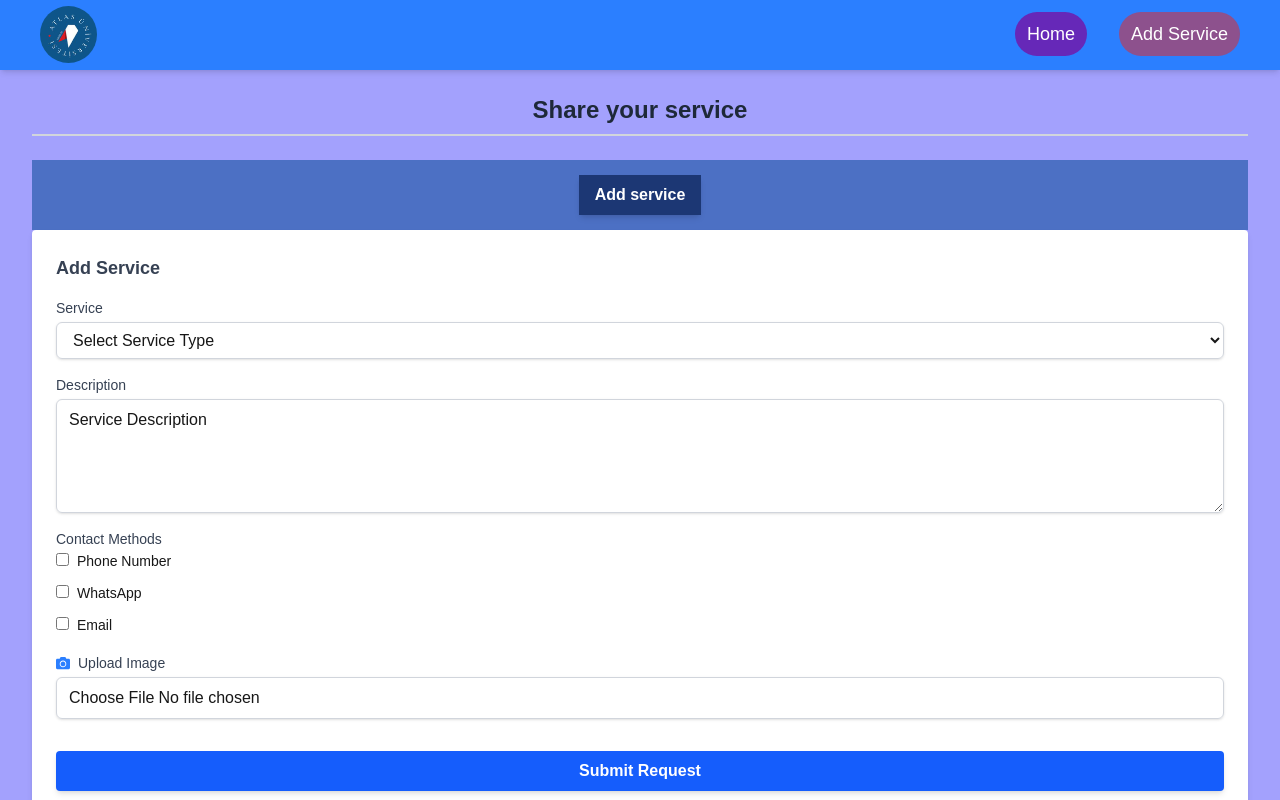
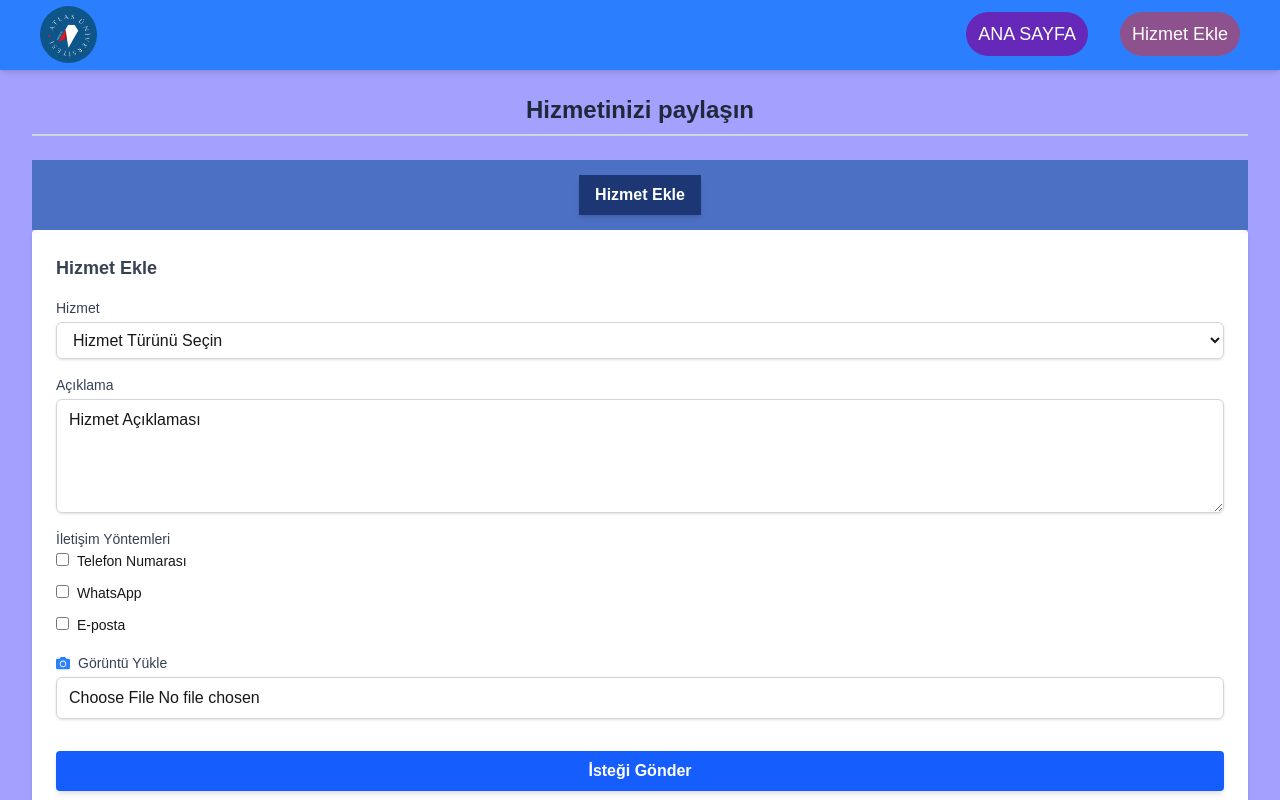
Before and after one commit to RAMADAN-MAHDY/village_services, a Next.js app: page /add-service in a window 1280 px wide. Shown: the top 800 px of the page. Built offline with nearby package versions, Linux system fonts and the light colour scheme.

Commit message:
feat: Localize application text to Turkish for improved accessibility

```diff
--- a/src/app/add-service/page.tsx
+++ b/src/app/add-service/page.tsx
@@ -11,7 +11,7 @@ export default function AddServicePage() {
 
   return (
     <div className='h-[100vh]'>
-      <SectionTitle title="Share your service" />
+      <SectionTitle title="Hizmetinizi paylaşın" />
       <div className={`flex justify-center items-center h-[70px] bg-[#3d69bbda] text-white py-3 space-x-4`}>
         <button
           className="px-4 py-2 relative bg-blue-600 hover:bg-blue-700 group text-white font-semibold rounded shadow-md transition duration-300"
@@ -20,8 +20,7 @@ export default function AddServicePage() {
             // setShowHelpForm(false);
           }}
         >
-              <span className="relative z-10"> Add service</span>
-
+<span className="relative z-10">Hizmet Ekle</span>
               <span className={`absolute inset-0 bg-[#1c3774] scale-x-0 ${showServiceForm && "scale-x-100"} origin-right  transition-transform duration-500 ease-in-out`}></span>
 
         </button>
--- a/src/components/Forms/AddServiceForm.tsx
+++ b/src/components/Forms/AddServiceForm.tsx
@@ -15,7 +15,7 @@ const AddServiceForm: React.FC<{
   }) => void;
 }> = ({ onSubmit }) => {
 
-  const [description, setDescription] = useState("Service Description");
+  const [description, setDescription] = useState("Hizmet Açıklaması");
   const [image, setImage] = useState<File>();
   const [phone, setPhone] = useState("");
   const [category, setCategory] = useState("");
@@ -27,15 +27,9 @@ const AddServiceForm: React.FC<{
 const [successMessage, setSuccessMessage] = useState<boolean>(false);
 
   const categories = [
-    "Restaurants",
-    "Medical Services",
-    "Technical Services",
-    "Handicrafts",
-    "Freelance Work",
-    "Delivery",
-    "Workshops",
-    "Education",
-    "Other",
+    "Fazla Gıdayı Paylaşın",
+    "Gönüllü Teslimat",
+
   ];
 
   const handleContactMethodChange = (method: string) => {
@@ -50,32 +44,32 @@ const [successMessage, setSuccessMessage] = useState<boolean>(false);
     e.preventDefault();
     setloading(true);
 
-    // تحقق من وجود طريقة واحدة على الأقل للتواصل
+    // En az bir iletişim yöntemi seçildiğinden emin olun
     if (
       !contactMethods.includes("phone") &&
       !contactMethods.includes("whatsapp") &&
       !contactMethods.includes("email")
     ) {
-      alert("You must select at least one contact method (Phone, WhatsApp, or Email).");
+      alert("En az bir iletişim yöntemi seçmelisiniz (Telefon, WhatsApp veya E-posta).");
       setloading(false);
       return;
     }
 
-    // التحقق من صحة الرقم التركي
+    // Türk telefon numarasının geçerliliğini kontrol et
     const turkishPhoneRegex = /^(?:\+90|0)?\d{10}$/;
     if (contactMethods.includes("phone") && !turkishPhoneRegex.test(phone)) {
-      alert("Please enter a valid Turkish phone number (e.g., +905xxxxxxxxx or 05xxxxxxxxx).");
+      alert("Lütfen geçerli bir Türk telefon numarası girin (ör. +905xxxxxxxxx veya 05xxxxxxxxx).");
       setloading(false);
       return;
     }
 
     if (contactMethods.includes("whatsapp") && !turkishPhoneRegex.test(whatsapp)) {
-      alert("Please enter a valid Turkish WhatsApp number (e.g., +905xxxxxxxxx or 05xxxxxxxxx).");
+      alert("Lütfen geçerli bir Türk WhatsApp numarası girin (ör. +905xxxxxxxxx veya 05xxxxxxxxx).");
       setloading(false);
       return;
     }
 
-    const finalCategory = category === "Other" ? customCategory : category;
+    const finalCategory = category === "Diğer" ? customCategory : category;
 
     const formData = new FormData();
     formData.append("description", description);
@@ -85,19 +79,19 @@ const [successMessage, setSuccessMessage] = useState<boolean>(false);
     formData.append("whatsapp", whatsapp);
     formData.append("email", email);
     if (image) {
-      formData.append("image", image); // إرسال الصورة كملف
+      formData.append("image", image); // Görüntüyü dosya olarak gönder
     }
 
     try {
       const response = await fetch("/api/Providingservice", {
         method: "POST",
-        body: formData, // إرسال البيانات كـ FormData
+        body: formData, // Verileri FormData olarak gönder
       });
 
       if (response.ok) {
         const result = await response.json();
-        console.log("Request submitted successfully:", result);
-        // Reset form fields
+        console.log("İstek başarıyla gönderildi:", result);
+        // Form alanlarını sıfırla
         setDescription("");
         setImage(undefined);
         setPhone("");
@@ -109,39 +103,30 @@ const [successMessage, setSuccessMessage] = useState<boolean>(false);
         setloading(false);
         setSuccessMessage(true);
       } else {
-        console.error("Failed to submit request:", await response.json());
+        console.error("İstek gönderilemedi:", await response.json());
       }
     } catch (error) {
-      console.error("Error submitting request:", error);
+      console.error("İstek gönderilirken hata oluştu:", error);
     }
   };
-
-//   const toBase64 = (file: File): Promise<string> => {
-//     return new Promise((resolve, reject) => {
-//       const reader = new FileReader();
-//       reader.readAsDataURL(file);
-//       reader.onload = () => resolve(reader.result as string);
-//       reader.onerror = (error) => reject(error);
-//     });
-//   };
 
   return (
     <form
       onSubmit={handleSubmit}
       className="flex flex-col overflow-auto space-y-4 bg-white p-6 rounded shadow-md max-h-[80vh]"
     >
-      <h2 className="text-lg font-bold text-gray-700">Add Service</h2>
+      <h2 className="text-lg font-bold text-gray-700">Hizmet Ekle</h2>
 
-      {/* category select */}
+      {/* Kategori seçimi */}
       <div>
-        <label className="block text-sm font-medium text-gray-700">Service</label>
+        <label className="block text-sm font-medium text-gray-700">Hizmet</label>
         <select
           value={category}
           onChange={(e) => setCategory(e.target.value)}
           className="mt-1 block w-full px-3 py-2 border border-gray-300 rounded-md shadow-sm focus:outline-none focus:ring-blue-500 focus:border-blue-500"
           required
         >
-          <option value="">Select Service Type</option>
+          <option value="">Hizmet Türünü Seçin</option>
           {categories.map((cat) => (
             <option key={cat} value={cat}>
               {cat}
@@ -150,9 +135,9 @@ const [successMessage, setSuccessMessage] = useState<boolean>(false);
         </select>
       </div>
 
-      {category === "Other" && (
+      {category === "Diğer" && (
         <div>
-          <label className="block text-sm font-medium text-gray-700">Write Category</label>
+          <label className="block text-sm font-medium text-gray-700">Kategori Yazın</label>
           <input
             type="text"
             value={customCategory}
@@ -163,9 +148,9 @@ const [successMessage, setSuccessMessage] = useState<boolean>(false);
         </div>
       )}
 
-      {/* description */}
+      {/* Açıklama */}
       <div>
-        <label className="block text-sm font-medium text-gray-700">Description</label>
+        <label className="block text-sm font-medium text-gray-700">Açıklama</label>
         <textarea
           value={description}
           onChange={(e) => setDescription(e.target.value)}
@@ -175,9 +160,9 @@ const [successMessage, setSuccessMessage] = useState<boolean>(false);
         />
       </div>
 
-      {/* contact methods */}
+      {/* İletişim yöntemleri */}
       <div>
-        <label className="block text-sm font-medium text-gray-700">Contact Methods</label>
+        <label className="block text-sm font-medium text-gray-700">İletişim Yöntemleri</label>
         <div className="space-y-2">
           <div>
             <input
@@ -187,14 +172,14 @@ const [successMessage, setSuccessMessage] = useState<boolean>(false);
               onChange={() => handleContactMethodChange("phone")}
             />
             <label htmlFor="phone" className="ml-2 text-sm">
-              Phone Number
+              Telefon Numarası
             </label>
           </div>
           {contactMethods.includes("phone") && (
             <div>
               <input
                 type="text"
-                placeholder="Phone Number"
+                placeholder="Telefon Numarası"
                 value={phone}
                 onChange={(e) => setPhone(e.target.value)}
                 className="mt-1 block w-full px-3 py-2 border border-gray-300 rounded-md shadow-sm focus:outline-none focus:ring-blue-500 focus:border-blue-500"
@@ -217,7 +202,7 @@ const [successMessage, setSuccessMessage] = useState<boolean>(false);
             <div>
               <input
                 type="text"
-                placeholder="WhatsApp Number"
+                placeholder="WhatsApp Numarası"
                 value={whatsapp}
                 onChange={(e) => setWhatsapp(e.target.value)}
                 className="mt-1 block w-full px-3 py-2 border border-gray-300 rounded-md shadow-sm focus:outline-none focus:ring-blue-500 focus:border-blue-500"
@@ -233,14 +218,14 @@ const [successMessage, setSuccessMessage] = useState<boolean>(false);
               onChange={() => handleContactMethodChange("email")}
             />
             <label htmlFor="email" className="ml-2 text-sm">
-              Email
+              E-posta
             </label>
           </div>
           {contactMethods.includes("email") && (
             <div>
               <input
                 type="email"
-                placeholder="Email Address"
+                placeholder="E-posta Adresi"
                 value={email}
                 onChange={(e) => setEmail(e.target.value)}
                 className="mt-1 block w-full px-3 py-2 border border-gray-300 rounded-md shadow-sm focus:outline-none focus:ring-blue-500 focus:border-blue-500"
@@ -249,10 +234,10 @@ const [successMessage, setSuccessMessage] = useState<boolean>(false);
           )}
         </div>
       </div>
-      {/* حقل الصورة مع المعاينة */}
+      {/* Görüntü alanı ve önizleme */}
 <div>
   <label className="text-sm font-medium text-gray-700 flex items-center">
-    <FaCamera className="mr-2 text-blue-500" /> Upload Image
+    <FaCamera className="mr-2 text-blue-500" /> Görüntü Yükle
   </label>
   <input
     type="file"
@@ -260,29 +245,29 @@ const [successMessage, setSuccessMessage] = useState<boolean>(false);
     onChange={(e) => {
       const file = e.target.files?.[0];
       if (file) {
-        setImage(file); // تخزين الصورة في الحالة
+        setImage(file); // Görüntüyü duruma kaydet
       }
     }}
     className="mt-1 block w-full px-3 py-2 border border-gray-300 rounded-md shadow-sm focus:outline-none focus:ring-blue-500 focus:border-blue-500"
   />
   {image && (
     <div className="mt-4">
-      <p className="text-sm text-gray-600">Image Preview:</p>
+      <p className="text-sm text-gray-600">Görüntü Önizleme:</p>
       <img
-        src={URL.createObjectURL(image)} // عرض الصورة باستخدام URL مؤقت
-        alt="Image Preview"
+        src={URL.createObjectURL(image)} // Geçici URL kullanarak görüntüyü göster
+        alt="Görüntü Önizleme"
         className="mt-2 w-32 h-32 object-cover rounded border"
       />
     </div>
   )}
 </div>
-<p className="text-center text-[#0bdb27] font-bold text-4xl"> { successMessage && "Request Sent Successfully" }</p>
+<p className="text-center text-[#0bdb27] font-bold text-4xl"> { successMessage && "İstek Başarıyla Gönderildi" }</p>
       <button
         disabled={loading}
         type="submit"
         className="px-4 py-2 bg-blue-600 hover:bg-blue-700  text-white font-semibold rounded shadow-md transition duration-300"
       >
-      {loading ? "Sending..." : "Submit Request" }
+      {loading ? "Gönderiliyor..." : "İsteği Gönder" }
       </button>
     </form>
   );
--- a/src/components/Home/HeroSection.tsx
+++ b/src/components/Home/HeroSection.tsx
@@ -5,8 +5,16 @@ import React from 'react';
 const HeroSection = () => {
   return (
     <section className="hero bg-gradient-to-r from-blue-500 to-purple-600 text-white py-20 text-center shadow-[0px_60px_64px_17px_rgba(55.45.40.0,5)]">
-      <h1 className="text-4xl font-bold mb-4">Welcome to Our Restaurant Services</h1>
-      <p className="text-lg">Discover the best dining experiences and culinary delights the best dining experiences and delicious, free meals.</p>
+      <h1 className="text-4xl font-bold mb-4">Üçüncü Tabak</h1>
+      <p className="text-lg">🌱 “Üçüncü Tabak”a Hoş Geldiniz!
+Gıdanı Paylaş, İyiliği Büyüt!
+Her gün tonlarca yemek, daha tüketilmeden çöpe gidiyor… Oysa bir tabak yemek, birinin karnını doyurabilir; bir sofra, bir hayatı değiştirebilir.
+Üçüncü Tabak, ihtiyaç sahipleri ile fazla gıdayı buluşturan dijital bir yardımlaşma platformudur. Bu uygulama sayesinde restoranlar, kafeler ve bireyler tüketilmeyen fazla yemekleri kolayca paylaşabilir; gönüllüler ise bu yemekleri hızlıca ihtiyaç sahiplerine ulaştırabilir.
+Sadece bir “tıklama” ile israfın önüne geçebilir, dayanışmanın bir parçası olabilirsiniz.
+📍 Nerede olursanız olun, yardım eliniz bir başka sofraya ulaşsın.
+💚 Çünkü iyilik bulaşıcıdır.
+🥗 Bugün bir tabak yemek, yarın bir umut olabilir.
+Sen de katıl. Üçüncü Tabak ile paylaşmaya başla.</p>
     </section>
   );
 };
--- a/src/components/Layout/Footer.tsx
+++ b/src/components/Layout/Footer.tsx
@@ -4,9 +4,9 @@ const Footer = () => {
   return (
     <footer className="bg-[#3d69bbda] text-white py-3">
       <div className="container mx-auto text-center">
-        <p className="text-sm">&copy; 2025 All rights reserved. Restaurant Services</p>
-        <p className="text-sm">Designed by Restaurant Services Team</p>
-        <p className="text-sm">Developed by Deka & Helin & Malıka</p>
+        <p className="text-sm">&copy; 2025 Tüm hakları saklıdır. Restoran Hizmetleri</p>
+        <p className="text-sm">Restoran Hizmetleri Ekibi tarafından tasarlandı</p>
+        <p className="text-sm">Deka, Helin ve Malıka tarafından geliştirildi</p>
       </div>
     </footer>
   );
--- a/src/components/Layout/Navbar.tsx
+++ b/src/components/Layout/Navbar.tsx
@@ -22,7 +22,7 @@ const Navbar = () => {
               className={`relative sm:p-3 p-2 rounded-3xl group ${activeLink === '/' ? 'text-yellow-300 bg-[#545]' : 'bg-[#6628b8]'}`}
               onClick={() => handleLinkClick('/')}
             >
-              <span className="relative z-10">Home</span>
+              <span className="relative z-10">ANA SAYFA</span>
               <span className="absolute rounded-3xl inset-0 bg-[#545] scale-x-0 group-hover:scale-x-100 origin-left transition-transform duration-500 ease-in-out"></span>
             </Link>
           </li>
@@ -42,7 +42,7 @@ const Navbar = () => {
               className={`relative sm:p-3 p-2 rounded-3xl group ${activeLink === '/add-service' ? 'text-yellow-300 bg-[#545]' : 'bg-[#8d518d]'}`}
               onClick={() => handleLinkClick('/add-service')}
             >
-              <span className="relative z-10">Add Service</span>
+              <span className="relative z-10">Hizmet Ekle</span>
               <span className="absolute rounded-3xl inset-0 bg-[#545] scale-x-0 group-hover:scale-x-100 origin-left transition-transform duration-500 ease-in-out"></span>
             </Link>
           </li>
--- a/src/components/showSerices/showSerices.tsx
+++ b/src/components/showSerices/showSerices.tsx
@@ -69,7 +69,7 @@ const ShowServices: React.FC = () => {
 
   return (
     <div className="container mx-auto p-4 h-auto  ">
-      <h1 className="text-2xl font-bold mb-4 text-center text-[#fff]">Available Services</h1>
+      <h1 className="text-2xl font-bold mb-4 text-center text-[#fff]">Mevcut Hizmetler</h1>
 
       {/* Filter Dropdown */}
       <div className="mb-6 flex justify-center">
@@ -78,7 +78,7 @@ const ShowServices: React.FC = () => {
           onChange={(e) => handleFilter(e.target.value)}
           className="px-4 py-2 border border-gray-300 rounded-md  focus:outline-none focus:ring-2 focus:ring-blue-500  bg-white shadow-[0px_4px_17px_rgba(55.45.40.0,5)] hover:shadow-[0px_14px_17px_rgba(55.45.40.0,5)]"
         >
-          <option value="">All Categories</option>
+          <option value="">Tüm Kategoriler</option>
           {categories.map((category) => (
             <option key={category} value={category}>
               {category}
```
Also changed, not shown: 1 other file (tests, documents, lock files or other folders).
